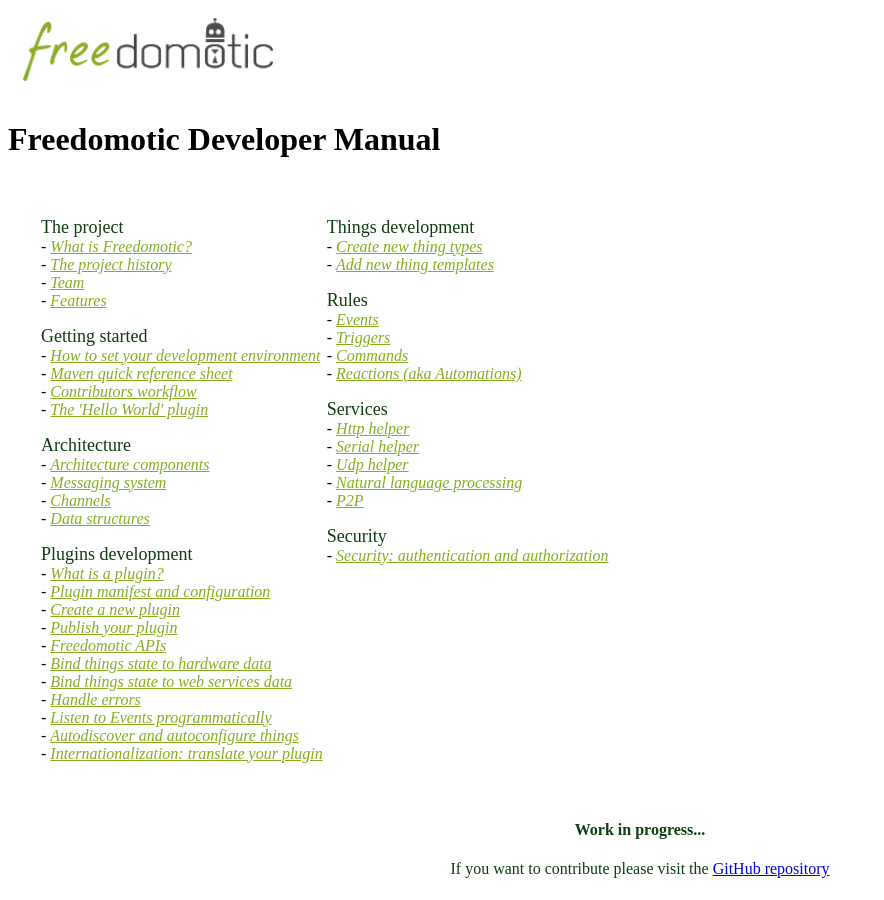
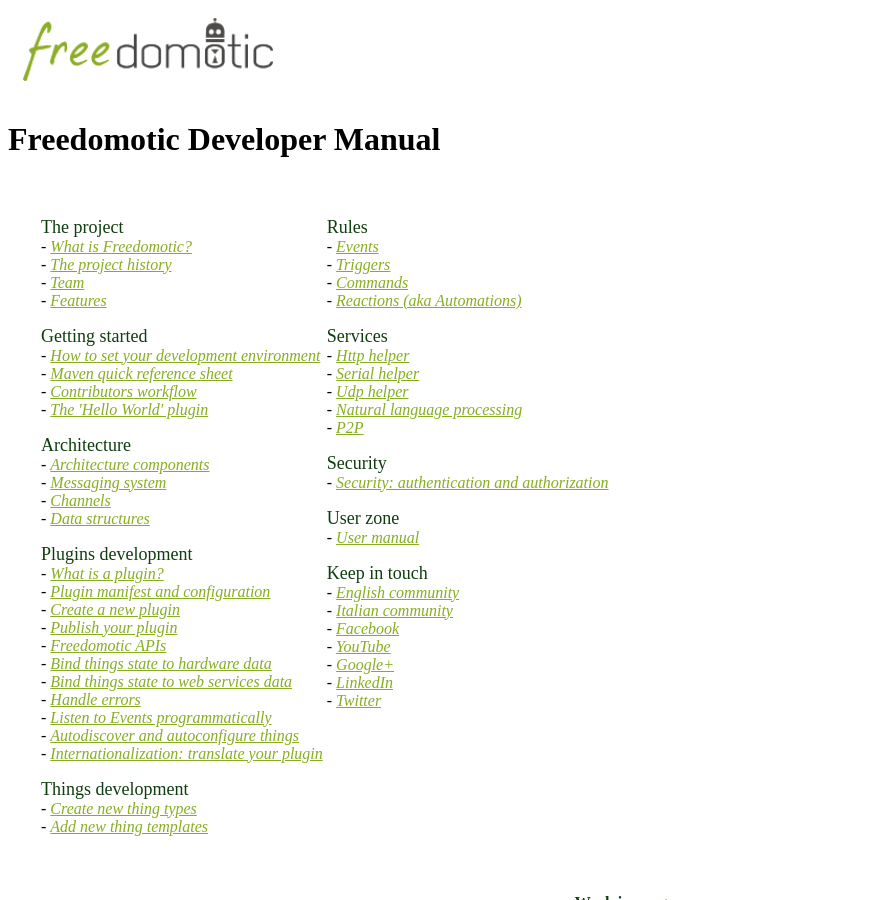
Before and after one commit to freedomotic/fd-developer-manual, a Sphinx documentation site: the page built from docs/source/index.rst, in a window 1280 px wide and 900 px high. Shown: the whole window, without its empty margins (0-884 px from the left). Built offline with Sphinx 7.4.7, drawn with Linux system fonts in a browser that asks for light colours; pages that are not in the unit, such as notebooks, are missing from menus; comment, search, counter and statistics services are not loaded.

Commit message:
added social links

```diff
--- a/docs/source/_templates/index.html
+++ b/docs/source/_templates/index.html
@@ -41,15 +41,14 @@
          - <a class="linkdescr" href="{{ pathto("plugins/internationalization") }}">{%trans%}Internationalization: translate your plugin{%endtrans%}</a><br/>
 
         </p>
+        <p class="biglink"><div class="section-title">{%trans%}Things development{%endtrans%}</div>
+         - <a class="linkdescr" href="{{ pathto("things/create-new-thing-types") }}">{%trans%}Create new thing types{%endtrans%}</a><br/>
+         - <a class="linkdescr" href="{{ pathto("things/add-thing-template") }}">{%trans%}Add new thing templates{%endtrans%}</a><br/>
+        </p>
 
     </td>
     <td width="50%" valign="top">
-      <p class="biglink"><div class="section-title">{%trans%}Things development{%endtrans%}</div>
-         - <a class="linkdescr" href="{{ pathto("things/create-new-thing-types") }}">{%trans%}Create new thing types{%endtrans%}</a><br/>
-         - <a class="linkdescr" href="{{ pathto("things/add-thing-template") }}">{%trans%}Add new thing templates{%endtrans%}</a><br/>
-
-      </p>
-       <p class="biglink"><div class="section-title">{%trans%}Rules{%endtrans%}</div>
+      <p class="biglink"><div class="section-title">{%trans%}Rules{%endtrans%}</div>
          - <a class="linkdescr" href="{{ pathto("rules/events") }}">{%trans%}Events{%endtrans%}</a><br/>
          - <a class="linkdescr" href="{{ pathto("rules/triggers") }}">{%trans%}Triggers{%endtrans%}</a><br/>
          - <a class="linkdescr" href="{{ pathto("rules/commands") }}">{%trans%}Commands{%endtrans%}</a><br/>
@@ -65,7 +64,20 @@
       <p class="biglink"><div class="section-title">{%trans%}Security{%endtrans%}</div>
         - <a class="linkdescr" href="{{ pathto("plugins/security") }}">{%trans%}Security: authentication and authorization{%endtrans%}</a><br/>
       </p>
+      <p class="biglink"><div class="section-title">{%trans%}User zone{%endtrans%}</div>
+         - <a class="linkdescr" href="http://freedomotic-user-manual.readthedocs.io">{%trans%}User manual{%endtrans%}</a></span>
+      </p>
+      <p class="biglink"><div class="section-title">{%trans%}Keep in touch{%endtrans%}</div>
+         - <a class="linkdescr" href="https://groups.google.com/forum/#!forum/freedom-domotics">{%trans%}English community{%endtrans%}</a></br>
+         - <a class="linkdescr" href="https://groups.google.com/forum/#!forum/freedomotic-it">{%trans%}Italian community{%endtrans%}</a></br>
+         - <a class="linkdescr" href="https://www.facebook.com/Freedomotic-Open-Source-Building-Automation-189816744396642">{%trans%}Facebook{%endtrans%}</a></br>
+         - <a class="linkdescr" href="https://www.youtube.com/freedomotic">{%trans%}YouTube{%endtrans%}</a></br>
+         - <a class="linkdescr" href="https://plus.google.com/+freedomotic">{%trans%}Google+{%endtrans%}</a></br>
+         - <a class="linkdescr" href="https://www.linkedin.com/groups/5099925">{%trans%}LinkedIn{%endtrans%}</a></br>
+         - <a class="linkdescr" href="https://twitter.com/freedomotic">{%trans%}Twitter{%endtrans%}</a></br>
 
+
+      </p>
 
     </td>
     </tr>
```
